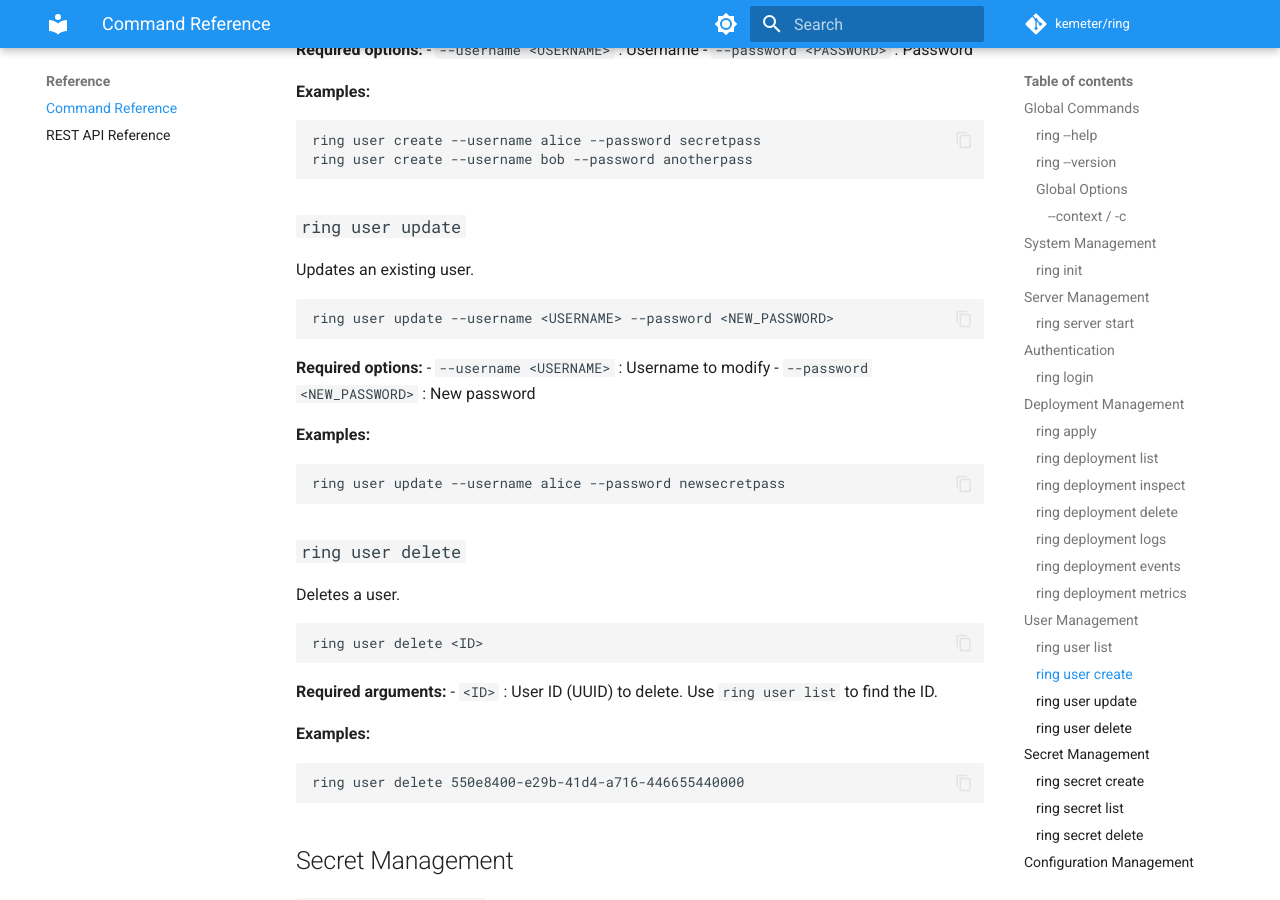
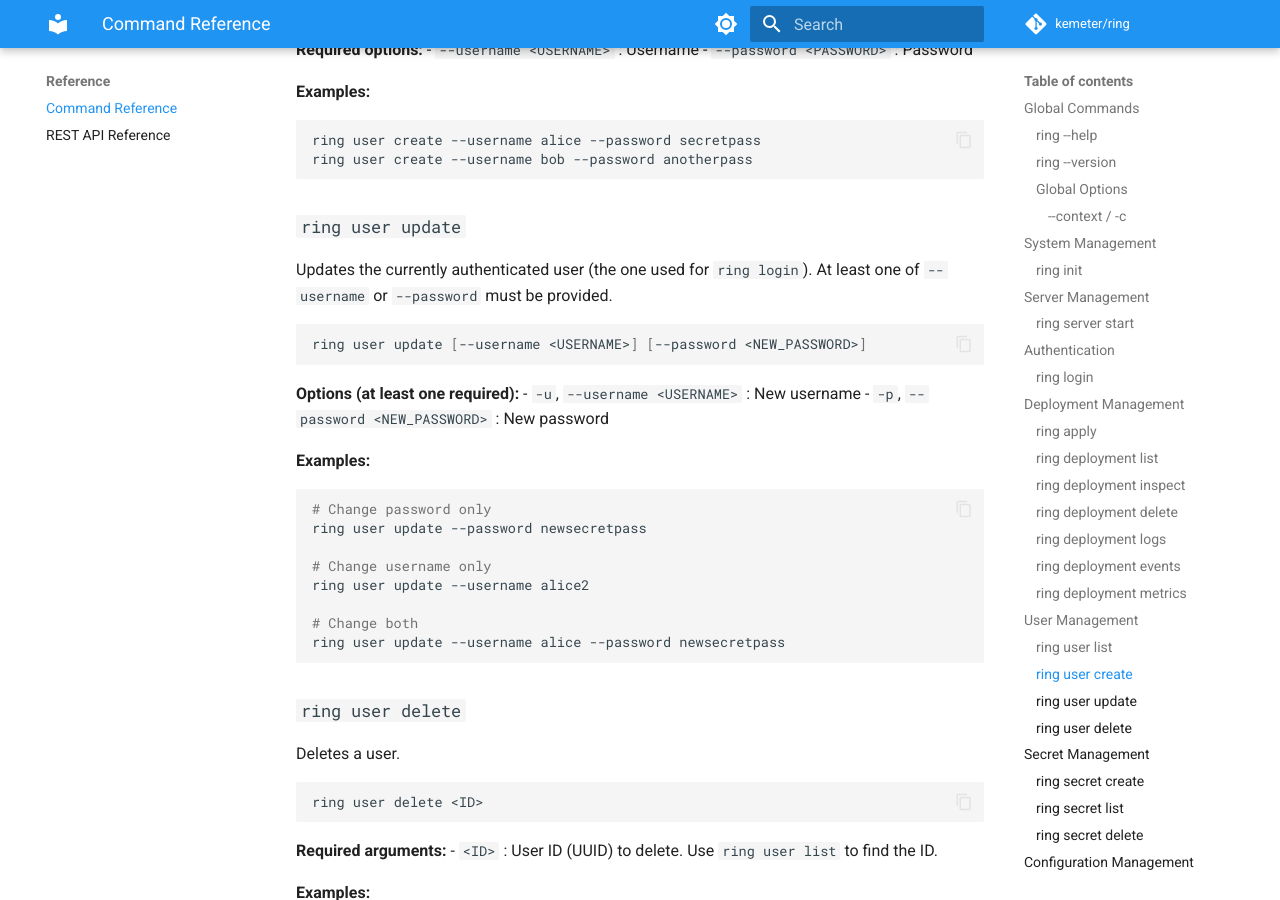
Before and after one commit to kemeter/ring, an MkDocs documentation site: the page built from doc/reference.md, in a window 1280 px wide and 900 px high, scrolled down 5147 px. Built offline with MkDocs 1.6.1 and Material for MkDocs 9.7.7, drawn with Linux system fonts in a browser that asks for light colours; comment, search, counter and statistics services are not loaded; the version menu is left out.

Commit message:
fix(user): require at least one field for user update and clarify doc

````diff
--- a/doc/reference.md
+++ b/doc/reference.md
@@ -252,18 +252,25 @@ ring user create --username bob --password anotherpass
 ```
 
 ### `ring user update`
-Updates an existing user.
+Updates the currently authenticated user (the one used for `ring login`). At least one of `--username` or `--password` must be provided.
 
 ```bash
-ring user update --username <USERNAME> --password <NEW_PASSWORD>
+ring user update [--username <USERNAME>] [--password <NEW_PASSWORD>]
 ```
 
-**Required options:**
-- `--username <USERNAME>` : Username to modify
-- `--password <NEW_PASSWORD>` : New password
+**Options (at least one required):**
+- `-u`, `--username <USERNAME>` : New username
+- `-p`, `--password <NEW_PASSWORD>` : New password
 
 **Examples:**
 ```bash
+# Change password only
+ring user update --password newsecretpass
+
+# Change username only
+ring user update --username alice2
+
+# Change both
 ring user update --username alice --password newsecretpass
 ```
 
````
Also changed, not shown: 1 other file.
